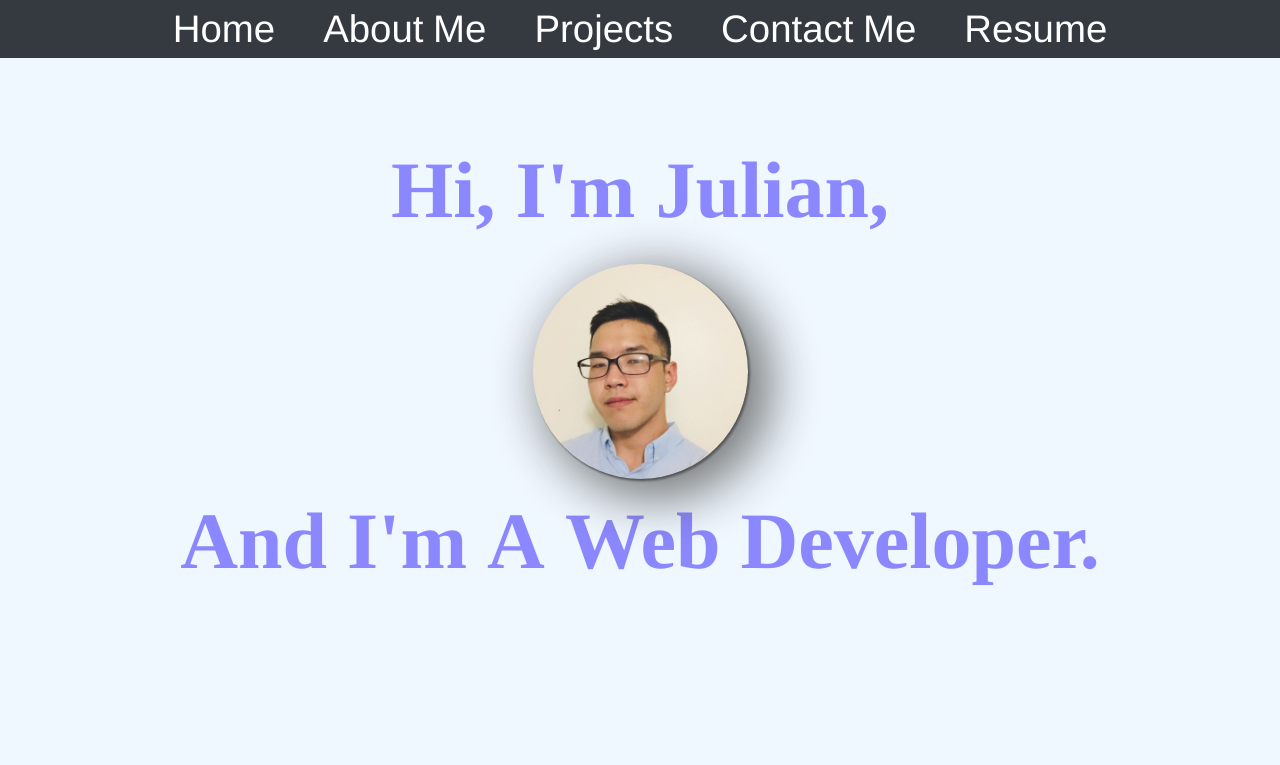
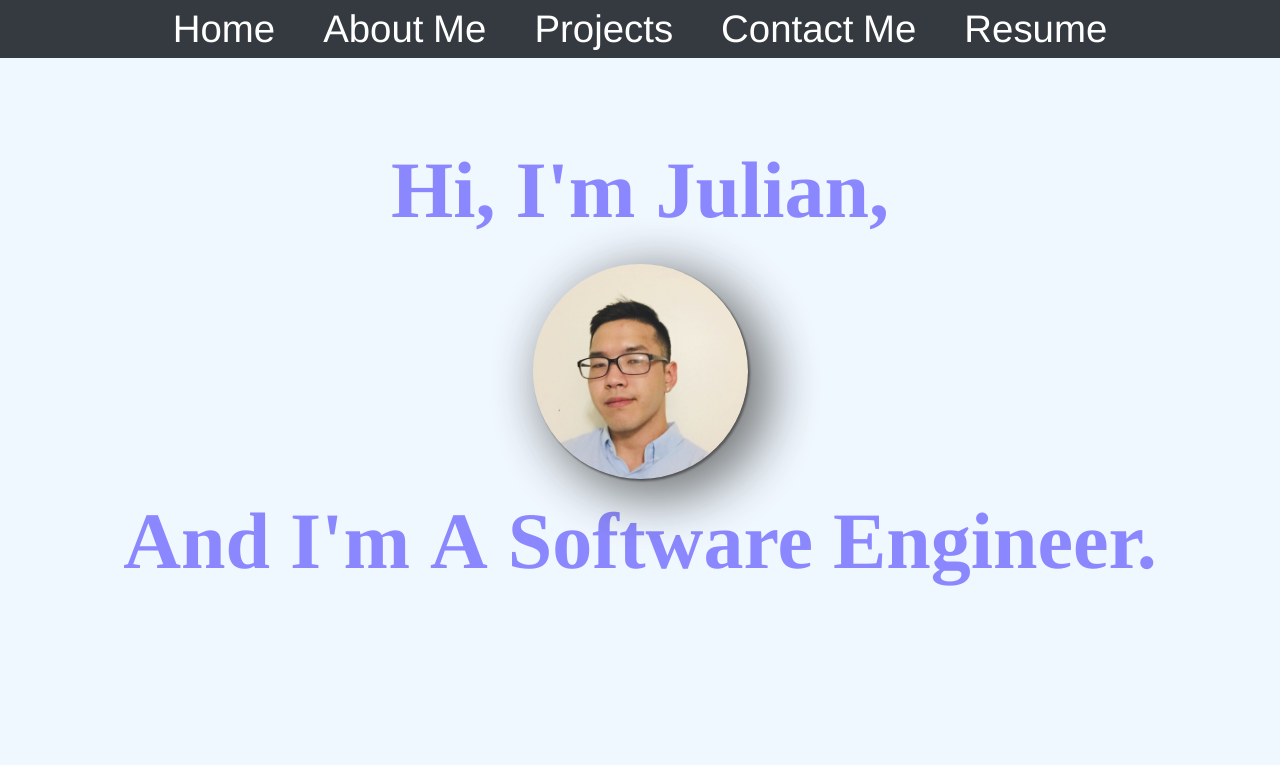
Before and after one commit to CheeseBites/CheeseBites.github.io, a plain HTML site: page index.html in a window 1280 px wide. Shown: the top 765 px of the page. Drawn offline with nearby package versions, Linux system fonts and the light colour scheme.

Commit message:
Changed Header Text

```diff
--- a/index.html
+++ b/index.html
@@ -44,7 +44,7 @@
 		<div class="inner">
 			<p class="fadeIn large font-awesome">Hi, I'm Julian,</p>
 			<img class="portrait" src="src/portrait.JPG"/>
-			<p class="type-writer large font-awesome">And I'm A Web Developer.</p>
+			<p class="type-writer large font-awesome">And I'm A Software Engineer.</p>
 		</div>
 	</div>
 
```
